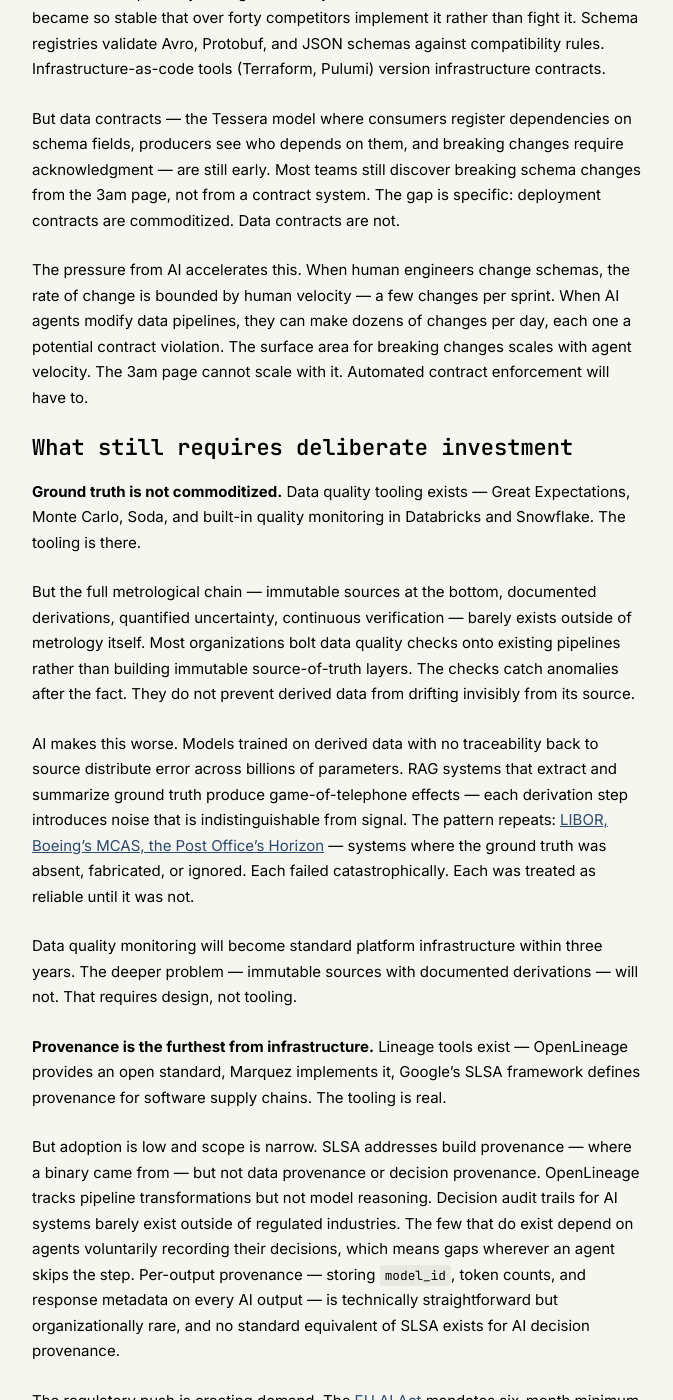
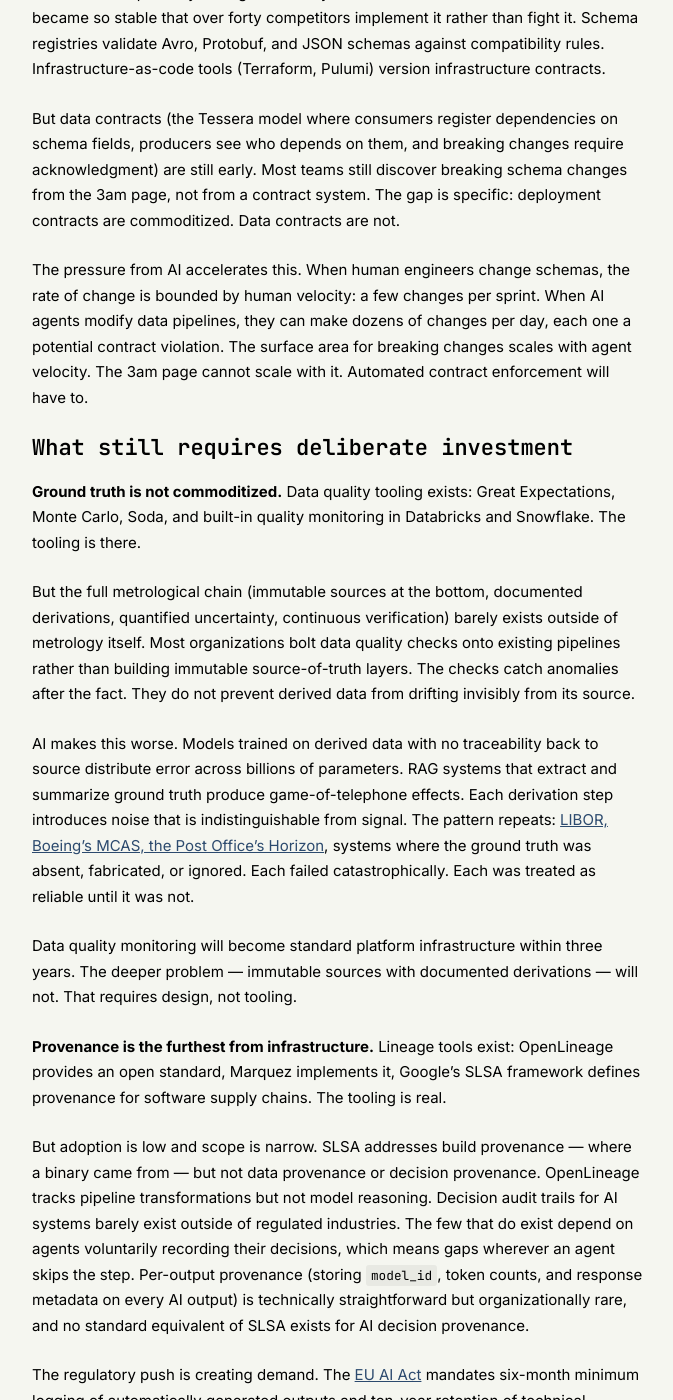
Before and after one commit to ashita-ai/ashita-ai.github.io, a Jekyll site: the page built from _posts/2026-04-28-what-becomes-infrastructure.md, in a window 1280 px wide and 1400 px high, scrolled down 1138 px. Shown: the whole window, without its empty margins (302-975 px from the left). Built offline with Jekyll 4.4.1, drawn with Linux system fonts in a browser that asks for light colours; some of the changed text lies outside the part shown.

Commit message:
Reduce em-dash overuse in two more posts
Codebase sweep found two posts well above a healthy em-dash density:
- what-becomes-infrastructure: 26 -> 11 (15.9 -> 6.7 per 1k words)
- the-cost-of-doubt: 18 -> 10 (10.3 -> 5.8 per 1k words)

Replaced with colons, parentheses, periods, and commas per context;
kept the dashes that are genuinely the strongest mark. Punctuation
only. All other posts were already within a normal range.

```diff
--- a/_posts/2026-04-28-what-becomes-infrastructure.md
+++ b/_posts/2026-04-28-what-becomes-infrastructure.md
@@ -7,7 +7,7 @@
 
 The [fifty-year stack](/blog/the-fifty-year-stack/) absorbs its challengers. PostgreSQL ate NoSQL. Linux ate containers. TCP/IP ate ATM. In each case, the survivor incorporated what was useful and discarded what was noise. The challenger's best ideas became features. The challenger itself became unnecessary.
 
-The previous posts in this series examined [four structural properties](/blog/the-properties-that-survive/) — [ground truth](/blog/ground-truth-as-foundation/), [provenance](/blog/the-provenance-imperative/), [contracts](/blog/contracts-as-infrastructure/), [reversibility](/blog/reversibility-as-default/) — and argued they outlast paradigm shifts. The reverse case is just as instructive. Boeing's 737 ran the absorption strategy for fifty-four years, taking on heavier engines, fly-by-wire elements, and increasingly aggressive aerodynamic compensation, all without renegotiating the underlying contracts of the airframe. The MAX ran out of margin and 346 people died. Absorption without the four properties is not free; it is debt that compounds invisibly until it doesn't. The forward-looking question: where are the four properties in the absorption cycle right now? Which are becoming invisible infrastructure, and which still require deliberate investment?
+The previous posts in this series examined [four structural properties](/blog/the-properties-that-survive/) ([ground truth](/blog/ground-truth-as-foundation/), [provenance](/blog/the-provenance-imperative/), [contracts](/blog/contracts-as-infrastructure/), [reversibility](/blog/reversibility-as-default/)) and argued they outlast paradigm shifts. The reverse case is just as instructive. Boeing's 737 ran the absorption strategy for fifty-four years, taking on heavier engines, fly-by-wire elements, and increasingly aggressive aerodynamic compensation, all without renegotiating the underlying contracts of the airframe. The MAX ran out of margin and 346 people died. Absorption without the four properties is not free; it is debt that compounds invisibly until it doesn't. The forward-looking question: where are the four properties in the absorption cycle right now? Which are becoming invisible infrastructure, and which still require deliberate investment?
 
 ## What is already commoditizing
 
@@ -17,23 +17,23 @@
 
 **Contracts are partially there.** API versioning is mature. [Stripe](/blog/contracts-as-infrastructure/) has maintained backward compatibility through over sixty API versions since 2011. The AWS S3 API became so stable that over forty competitors implement it rather than fight it. Schema registries validate Avro, Protobuf, and JSON schemas against compatibility rules. Infrastructure-as-code tools (Terraform, Pulumi) version infrastructure contracts.
 
-But data contracts — the Tessera model where consumers register dependencies on schema fields, producers see who depends on them, and breaking changes require acknowledgment — are still early. Most teams still discover breaking schema changes from the 3am page, not from a contract system. The gap is specific: deployment contracts are commoditized. Data contracts are not.
+But data contracts (the Tessera model where consumers register dependencies on schema fields, producers see who depends on them, and breaking changes require acknowledgment) are still early. Most teams still discover breaking schema changes from the 3am page, not from a contract system. The gap is specific: deployment contracts are commoditized. Data contracts are not.
 
-The pressure from AI accelerates this. When human engineers change schemas, the rate of change is bounded by human velocity — a few changes per sprint. When AI agents modify data pipelines, they can make dozens of changes per day, each one a potential contract violation. The surface area for breaking changes scales with agent velocity. The 3am page cannot scale with it. Automated contract enforcement will have to.
+The pressure from AI accelerates this. When human engineers change schemas, the rate of change is bounded by human velocity: a few changes per sprint. When AI agents modify data pipelines, they can make dozens of changes per day, each one a potential contract violation. The surface area for breaking changes scales with agent velocity. The 3am page cannot scale with it. Automated contract enforcement will have to.
 
 ## What still requires deliberate investment
 
-**Ground truth is not commoditized.** Data quality tooling exists — Great Expectations, Monte Carlo, Soda, and built-in quality monitoring in Databricks and Snowflake. The tooling is there.
+**Ground truth is not commoditized.** Data quality tooling exists: Great Expectations, Monte Carlo, Soda, and built-in quality monitoring in Databricks and Snowflake. The tooling is there.
 
-But the full metrological chain — immutable sources at the bottom, documented derivations, quantified uncertainty, continuous verification — barely exists outside of metrology itself. Most organizations bolt data quality checks onto existing pipelines rather than building immutable source-of-truth layers. The checks catch anomalies after the fact. They do not prevent derived data from drifting invisibly from its source.
+But the full metrological chain (immutable sources at the bottom, documented derivations, quantified uncertainty, continuous verification) barely exists outside of metrology itself. Most organizations bolt data quality checks onto existing pipelines rather than building immutable source-of-truth layers. The checks catch anomalies after the fact. They do not prevent derived data from drifting invisibly from its source.
 
-AI makes this worse. Models trained on derived data with no traceability back to source distribute error across billions of parameters. RAG systems that extract and summarize ground truth produce game-of-telephone effects — each derivation step introduces noise that is indistinguishable from signal. The pattern repeats: [LIBOR, Boeing's MCAS, the Post Office's Horizon](/blog/ground-truth-as-foundation/) — systems where the ground truth was absent, fabricated, or ignored. Each failed catastrophically. Each was treated as reliable until it was not.
+AI makes this worse. Models trained on derived data with no traceability back to source distribute error across billions of parameters. RAG systems that extract and summarize ground truth produce game-of-telephone effects. Each derivation step introduces noise that is indistinguishable from signal. The pattern repeats: [LIBOR, Boeing's MCAS, the Post Office's Horizon](/blog/ground-truth-as-foundation/), systems where the ground truth was absent, fabricated, or ignored. Each failed catastrophically. Each was treated as reliable until it was not.
 
 Data quality monitoring will become standard platform infrastructure within three years. The deeper problem — immutable sources with documented derivations — will not. That requires design, not tooling.
 
-**Provenance is the furthest from infrastructure.** Lineage tools exist — OpenLineage provides an open standard, Marquez implements it, Google's SLSA framework defines provenance for software supply chains. The tooling is real.
+**Provenance is the furthest from infrastructure.** Lineage tools exist: OpenLineage provides an open standard, Marquez implements it, Google's SLSA framework defines provenance for software supply chains. The tooling is real.
 
-But adoption is low and scope is narrow. SLSA addresses build provenance — where a binary came from — but not data provenance or decision provenance. OpenLineage tracks pipeline transformations but not model reasoning. Decision audit trails for AI systems barely exist outside of regulated industries. The few that do exist depend on agents voluntarily recording their decisions, which means gaps wherever an agent skips the step. Per-output provenance — storing `model_id`, token counts, and response metadata on every AI output — is technically straightforward but organizationally rare, and no standard equivalent of SLSA exists for AI decision provenance.
+But adoption is low and scope is narrow. SLSA addresses build provenance — where a binary came from — but not data provenance or decision provenance. OpenLineage tracks pipeline transformations but not model reasoning. Decision audit trails for AI systems barely exist outside of regulated industries. The few that do exist depend on agents voluntarily recording their decisions, which means gaps wherever an agent skips the step. Per-output provenance (storing `model_id`, token counts, and response metadata on every AI output) is technically straightforward but organizationally rare, and no standard equivalent of SLSA exists for AI decision provenance.
 
 The regulatory push is creating demand. The [EU AI Act](/blog/the-compliance-moat/) mandates six-month minimum logging of automatically generated outputs and ten-year retention of technical documentation for high-risk AI, with fines up to €35 million or 7% of global turnover and full enforcement beginning August 2026. The SEC [fined 26 firms a combined $392.75 million](/blog/the-metadata-control-plane/) for failing to preserve electronic communications. AI outputs are communications.
 
@@ -43,7 +43,7 @@
 
 The absorption pattern suggests specific predictions. Each is falsifiable.
 
-**Reversibility** will be fully absorbed within three years. Any deployment platform that does not offer automatic rollback, canary analysis, and feature flag integration will be considered incomplete. This is the shipping container — standardized, invisible, assumed. The argument for reversibility will feel as unnecessary as the argument for version control.
+**Reversibility** will be fully absorbed within three years. Any deployment platform that does not offer automatic rollback, canary analysis, and feature flag integration will be considered incomplete. This is the shipping container: standardized, invisible, assumed. The argument for reversibility will feel as unnecessary as the argument for version control.
 
 **Contracts** will split. API and deployment contracts are already commoditized. Data contracts will become platform features within three to five years. Databricks, Snowflake, or a major cloud provider will ship native schema contract enforcement — not just schema validation, but dependency tracking and breaking-change coordination. The pressure from AI agents making changes at machine speed will force this. The question is whether the platform vendors build it or acquire it.
 
@@ -55,7 +55,7 @@
 
 Whether the absorption timeline I described is too optimistic about reversibility and too pessimistic about provenance. Reversibility as platform infrastructure assumes that organizations will actually use the rollback mechanisms they have access to. Kubernetes has had rolling updates for years. Most teams I have worked with still deploy by pushing to main and hoping. The infrastructure being available does not mean the practice is absorbed. There may be a gap between "the platform supports it" and "the team does it" that is larger than I am accounting for.
 
-On the provenance side, regulation may force the timeline faster than I expect. But compliance-driven provenance is not the same as useful provenance. GDPR created a rush of cookie consent banners — technically compliant, practically useless, and universally despised. If the AI Act's logging requirements produce the provenance equivalent of cookie banners — recording what is legally required rather than what is operationally useful — then provenance will be "adopted" without being absorbed. Whether compliance-driven provenance captures the right things or just the legally mandated things is a question I cannot answer yet.
+On the provenance side, regulation may force the timeline faster than I expect. But compliance-driven provenance is not the same as useful provenance. GDPR created a rush of cookie consent banners: technically compliant, practically useless, and universally despised. If the AI Act's logging requirements produce the provenance equivalent of cookie banners — recording what is legally required rather than what is operationally useful — then provenance will be "adopted" without being absorbed. Whether compliance-driven provenance captures the right things or just the legally mandated things is a question I cannot answer yet.
 
 Whether the four properties are the right four. Ground truth, provenance, contracts, and reversibility emerged from studying what survived across fifty-year systems. But survivorship bias applies to properties too. There may be a fifth property — composability, or observability, or something I have not named — that the surviving systems also share and that I have not isolated because I was not looking for it.
 
```
Also changed, not shown: _posts/2026-05-12-the-cost-of-doubt.md (+5 -5 lines).
